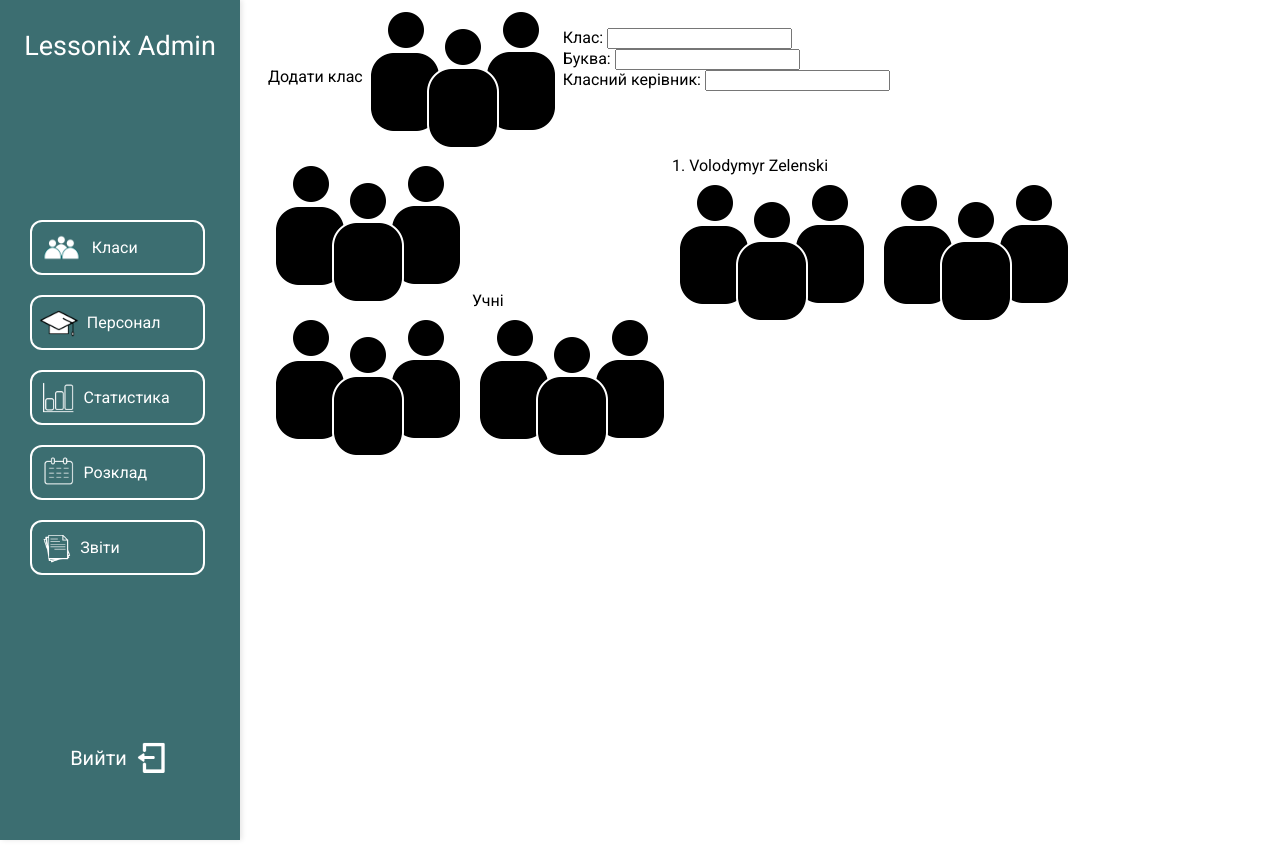
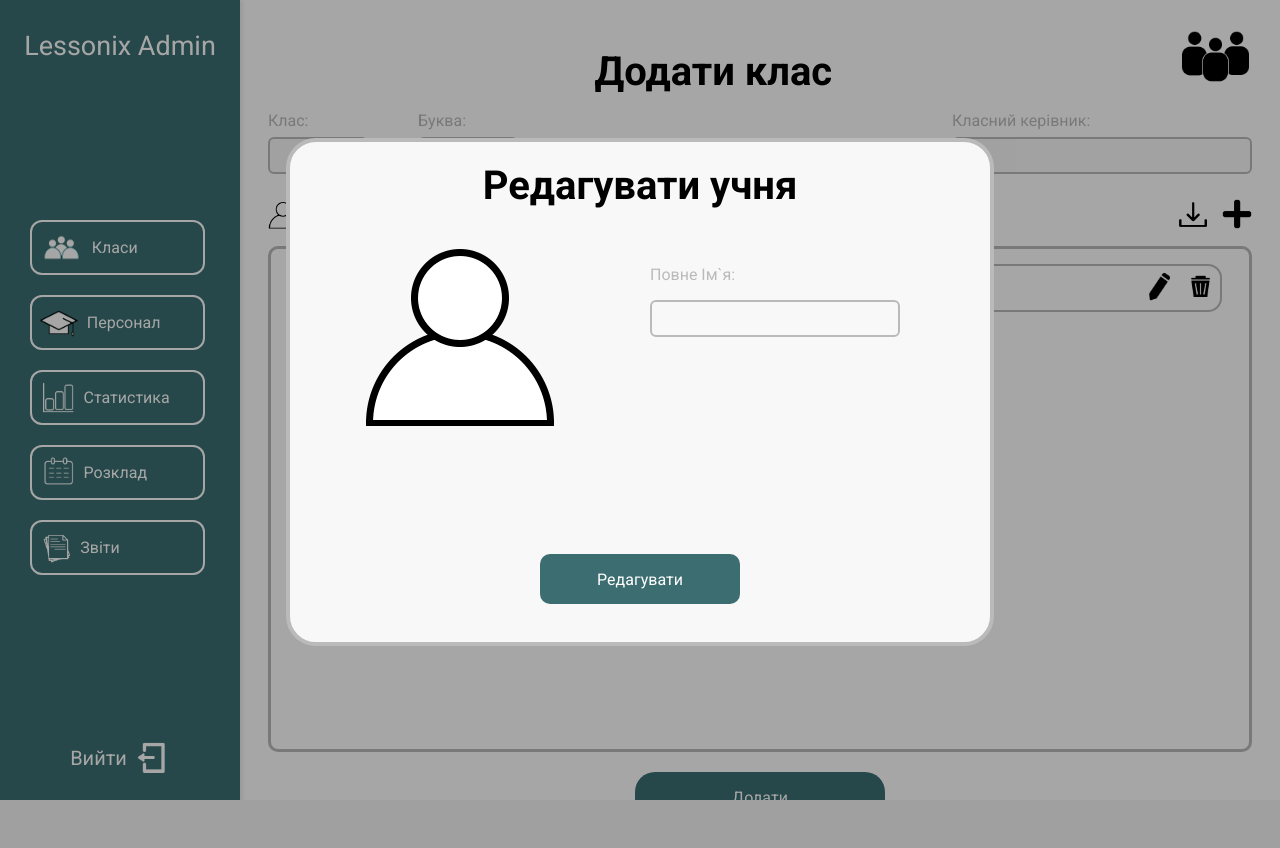
Before and after one commit to andrew-potapenko17/web-lessonixadmin, a Django app: template lessonixadmin/adminpanel/templates/adminpanel/addclass.html in a window 1280 px wide. After the commit the page ends 800 px from the top, so only its background shows below. Run offline with Django 4.2, Linux system fonts and the light colour scheme; the template is opened without the code that fills it, so the values that code supplies are empty.

Commit message:
addclass html

```diff
--- a/lessonixadmin/adminpanel/templates/adminpanel/addclass.html
+++ b/lessonixadmin/adminpanel/templates/adminpanel/addclass.html
@@ -8,20 +8,22 @@
     <form method="POST" action="{% url 'addclass' %}">
         <div class="upper">
             <div class="header">
-                <span>Додати клас</span>
-                <img src="{% static "img/class-ico.png"%}" alt="students icon"/>
+                <span class="title">Додати клас</span>
+                <div class="students-ico">
+                    <img src="{% static "img/class-ico.png"%}" alt="students icon"/>
+                </div>
             </div>
             <div class="inputs">
                 <div class="class-input">
-                    <span>Клас:</span>
+                    <p>Клас:</p>
                     <input type="text" id="class" name="class">
                 </div>
                 <div class="letter-input">
-                    <span>Буква:</span>
+                    <p>Буква:</p>
                     <input type="text" id="letter" name="letter">
                 </div>
                 <div class="leadteacher-input">
-                    <span>Класний керівник:</span>
+                    <p>Класний керівник:</p>
                     <input type="text" id="leadteacher" name="leadteacher">
                 </div>
             </div>
@@ -29,15 +31,15 @@
         <div class="lower">
             <div class="students-header">
                 <div class="students-label">
-                    <img src="{% static "img/class-ico.png"%}" alt="student icon"/>
-                    <span>Учні</span>
+                    <img src="{% static "img/student-ico.png"%}" alt="student icon"/>
+                    <span>Учні:</span>
                 </div>
                 <div class="action-buttons">
                     <a href="/">
-                        <img src="{% static "img/class-ico.png" %}" alt="import from xlxs"/>
+                        <img src="{% static "img/import-ico.png" %}" alt="import from xlxs" class="action-button"/>
                     </a>
                     <a href="/">
-                        <img src="{% static "img/class-ico.png" %}" alt="add student"/>
+                        <img src="{% static "img/plus-ico.png" %}" alt="add student" class="action-button"/>
                     </a>
                 </div>
             </div>
@@ -49,10 +51,10 @@
                     </div>
                     <div class="student-buttons">
                         <a href="/">
-                            <img src="{% static "img/class-ico.png" %}" alt="edit student"/>
+                            <img src="{% static "img/edit-ico.png" %}" alt="edit student"/>
                         </a>
                         <a href="/">
-                            <img src="{% static "img/class-ico.png" %}" alt="delete student"/>
+                            <img src="{% static "img/delete-ico.png" %}" alt="delete student"/>
                         </a>
                     </div>
                 </div>
@@ -68,6 +70,97 @@
     </form>
 </div>
 
-<link rel="stylesheet" type="text/css" href="{% static 'styles/classes.css' %}" />
+<div class="addstudent-form">
+    <form>
+        <div class="addstudent-body">
+            <div class="title">
+                <span>Додати учня</span>
+            </div>
+            <div class="input-data">
+                <div class="student-image">
+                    <img src="{% static "img/student-ico.png"%}" alt="student icon"/>
+                </div>
+                <div class="fullname-input">
+                    <p>Повне Ім`я:</p>
+                    <input type="text" id="fullname" name="fullname">
+                </div>
+            </div>
+            <div class="submit-box">
+                <a href="/">
+                    <div class="submit-form">
+                        <span>Додати</span>
+                    </div>
+                </a>
+            </div>
+        </div>
+    </form>
+</div>
+
+<div class="editstudent-form">
+    <form>
+        <div class="editstudent-body">
+            <div class="title">
+                <span>Редагувати учня</span>
+            </div>
+            <div class="input-data">
+                <div class="student-image">
+                    <img src="{% static "img/student-ico.png"%}" alt="student icon"/>
+                </div>
+                <div class="fullname-input">
+                    <p>Повне Ім`я:</p>
+                    <input type="text" id="fullname" name="fullname">
+                </div>
+            </div>
+            <div class="submit-box">
+                <a href="/">
+                    <div class="submit-form">
+                        <span>Редагувати</span>
+                    </div>
+                </a>
+            </div>
+        </div>
+    </form>
+</div>
+
+<div class="deletestudent-form">
+        <div class="deletestudent-body">
+            <span>Ви впевнен що хочете видалити учня?</span>
+            <div class="cancel-button">
+                <span>Скасувати</span>
+            </div>
+            <div class="submit-delete-button">
+                <span>Так</span>
+            </div>
+        </div>
+</div>
+
+<div class="choosexlxs-form">
+        <div class="choosexlxs-body">
+            <span>Оберіть файл .xlxs з учнями</span>
+            <div class="choose-file">
+                <span>Обрати</span>
+            </div>
+        </div>
+</div>
+
+<div class="xlxssucces-form">
+        <div class="xlxssucces-body">
+            <span>[COUNT] учнів було успішно завантажено</span>
+            <div class="ok-button">
+                <span>Добре</span>
+            </div>
+        </div>
+</div>
+
+<div class="xlxserror-form">
+    <div class="xlxssucces-body">
+        <span>Помилка завантаження учнів</span>
+        <div class="ok-button">
+            <span>Добре</span>
+        </div>
+    </div>
+</div>
+
+<link rel="stylesheet" type="text/css" href="{% static 'styles/addclass.css' %}" />
 
 {% endblock content%}
--- /dev/null
+++ b/lessonixadmin/static/styles/addclass.css
@@ -0,0 +1,265 @@
+.upper {
+    display: flex;
+    flex: 0 0 20%;
+    width: 100%;
+    max-height: 20%;
+    flex-direction: column;
+}
+
+.header {
+    display: flex;
+    flex: 0 0 50%;
+    max-height: 50%;
+}
+
+.title {
+    font-size: 50px;
+    font-weight: 700;
+}
+
+.students-ico {
+    margin-left: 20px;
+}
+
+.students-ico img{
+    width: auto;
+    height: 55px;
+}
+
+.inputs {
+    display: flex;
+    flex: 0 0 50%;
+    width: 100%;
+    max-height: 50%;
+
+    color: #BABABA;
+}
+
+.inputs p {
+    margin-bottom: 7px;
+}
+
+.class-input {
+    margin-right: 50px;
+}
+
+.inputs input {
+    border: 2px solid #BABABA;
+    border-radius: 6px;
+    background-color: #f8f8f8;
+    padding: 2px 10px 4px 12px;
+    font-size: 16px;
+    color: #BABABA;
+
+    width: 100px;
+    height: 37px;
+}
+
+.inputs .leadteacher-input {
+    margin-left: auto;
+}
+
+.inputs .leadteacher-input input {
+    width: 300px;
+
+}
+
+.inputs input:focus {
+    outline: none;
+}
+
+.lower {
+    display: flex;
+    flex: 0 0 80%;
+    width: 100%;
+    max-height: 80%;
+    flex-direction: column;
+}
+
+.students-header {
+    display: flex;
+    flex: 0 0 10%;
+    width: 100%;
+    max-height: 10%;
+
+    margin-top: 25px;
+}
+
+.students-label {
+    font-size: 30px;
+    font-weight: 700;
+}
+
+.students-label img {
+    height: 30px;
+    width: auto;
+}
+
+.action-buttons {
+    margin-left: auto;
+}
+
+.action-button {
+    height: 30px;
+    width: 30px;
+    margin-left: 10px;
+}
+
+.students-list {
+    display: flex;
+    min-height: 500px;
+    margin-top: 10px;
+    border-radius: 10px;
+    justify-content: center;
+
+    border: 3px solid #BABABA;
+}
+
+.singlestudent {
+    display: flex;
+    width: 94%;
+    border-radius: 14px;
+    max-height: 44px;
+    align-items: center;
+    margin-top: 15px;
+
+    border: 2px solid #BABABA;
+}
+
+.student-name {
+    color: #BABABA;
+    font-size: 15px;
+    margin-left: 20px;
+}
+
+.student-buttons {
+    margin-left: auto;
+}
+
+.student-buttons img {
+    width: 35px;
+    height: auto;
+    margin-right: 2px;
+}
+
+.create-button {
+    display: flex;
+    margin-top: 20px;
+    justify-content: center;
+    align-items: center;
+}
+
+.button {
+    display: flex;
+    width: 250px;
+    height: 50px;
+    background-color: #3C6E71;
+    border-radius: 20px;
+
+    align-items: center;
+    justify-content: center;
+}
+
+.addstudent-form .editstudent-form, .deletestudent-form,
+.choosexlxs-form, .xlxssucces-form, .xlxserror-form {
+    visibility: hidden;
+}
+
+.editstudent-form {
+    height: 100%;
+    width: 100%;
+    background: rgba(0,0,0,0.35);
+    position: fixed;
+    top: 0;
+    left: 0;
+    z-index: 9999;
+
+    display: flex;
+    justify-content: center;
+    align-items: center;
+}
+
+.addstudent-body, .editstudent-body{
+    background-color: #f8f8f8;
+    border-radius: 30px;
+
+    height: 500px;
+    width: 700px;
+
+    border: 4px solid #BABABA;
+}
+
+.title {
+    text-align: center;
+    width: 100%;
+    margin-top: 20px;
+    font-size: 40px;
+    font-weight: 700;
+}
+
+.addstudent-body .student-image,
+.editstudent-body .student-image {
+    flex: 5;
+    display: flex;
+    align-items: center;
+    justify-content: center;
+}
+
+.addstudent-body .input-data,
+.editstudent-body .input-data{
+    display: flex;
+    width: 100%;
+    margin-top: 20px;
+}
+
+.addstudent-body .fullname-input,
+.editstudent-body .fullname-input {
+    flex: 5;
+    margin-left: 20px;
+    margin-top: 20px;
+
+    color: #BABABA;
+    font-size: 16px;
+}
+
+.addstudent-body .fullname-input span
+.editstudent-body .fullname-input span {
+    margin-bottom: 10px;
+}
+
+.addstudent-body .fullname-input input,
+.editstudent-body .fullname-input input {
+    border: 2px solid #BABABA;
+    border-radius: 6px;
+    background-color: #f8f8f8;
+    padding: 2px 10px 4px 12px;
+    font-size: 16px;
+    color: #BABABA;
+
+    width: 250px;
+    height: 37px;
+}
+
+.addstudent-body .fullname-input input:focus
+.editstudent-body .fullname-input input:focus{
+    outline: none;
+}
+
+.submit-box {
+    display: flex;
+    align-items: flex-end;
+    align-items: center;
+    justify-content: center;
+    height: 60%;
+}
+
+.submit-form {
+    display: flex;
+    width: 200px;
+    height: 50px;
+    background-color: #3C6E71;
+    border-radius: 10px;
+
+    align-items: center;
+    justify-content: center;
+}
```
Also changed, not shown: lessonixadmin/static/img/delete-ico.png (added), lessonixadmin/static/img/edit-ico.png (added), lessonixadmin/static/img/import-ico.png (added), lessonixadmin/static/img/plus-ico.png (added), lessonixadmin/static/img/student-ico.png (added).
